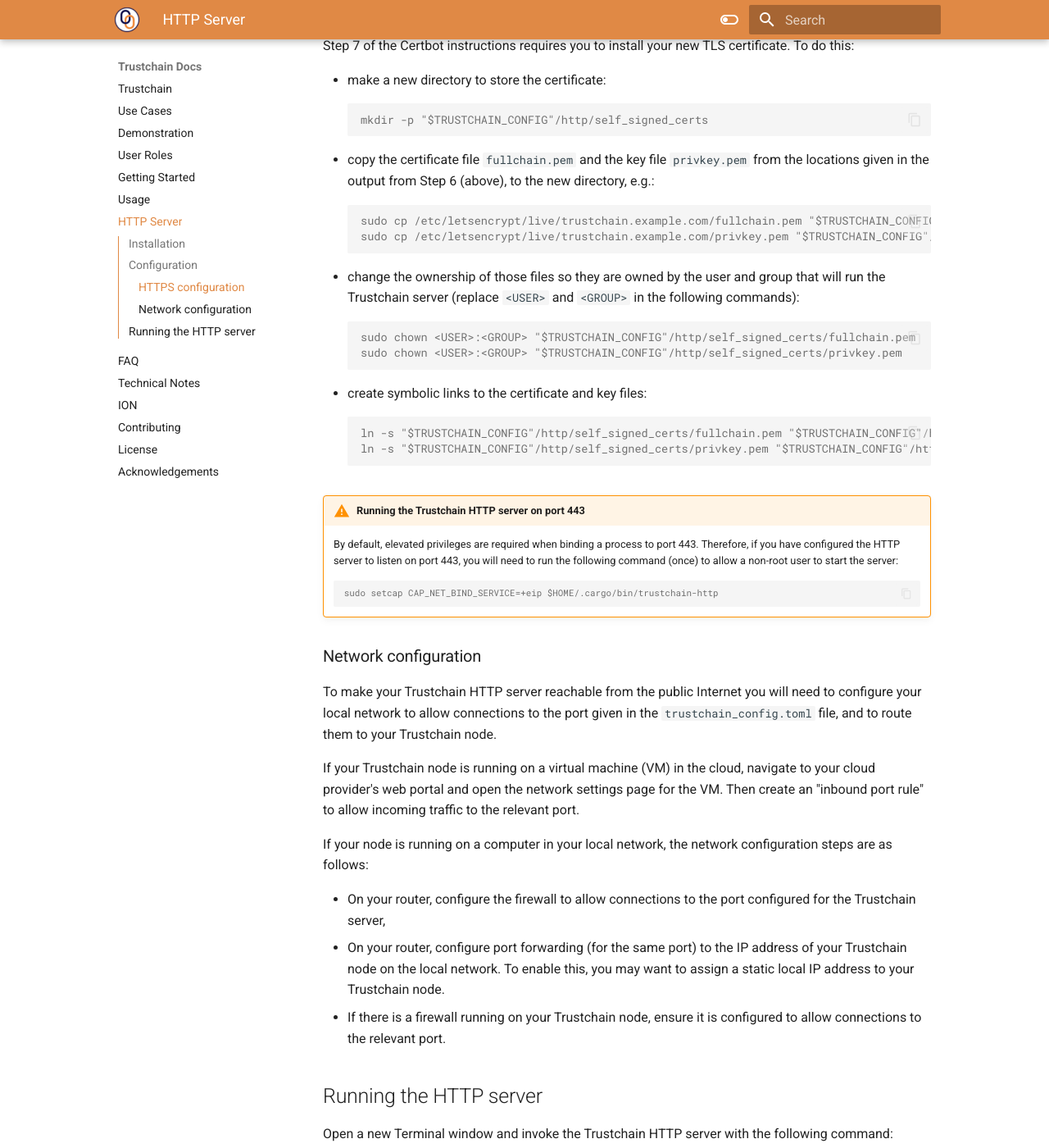
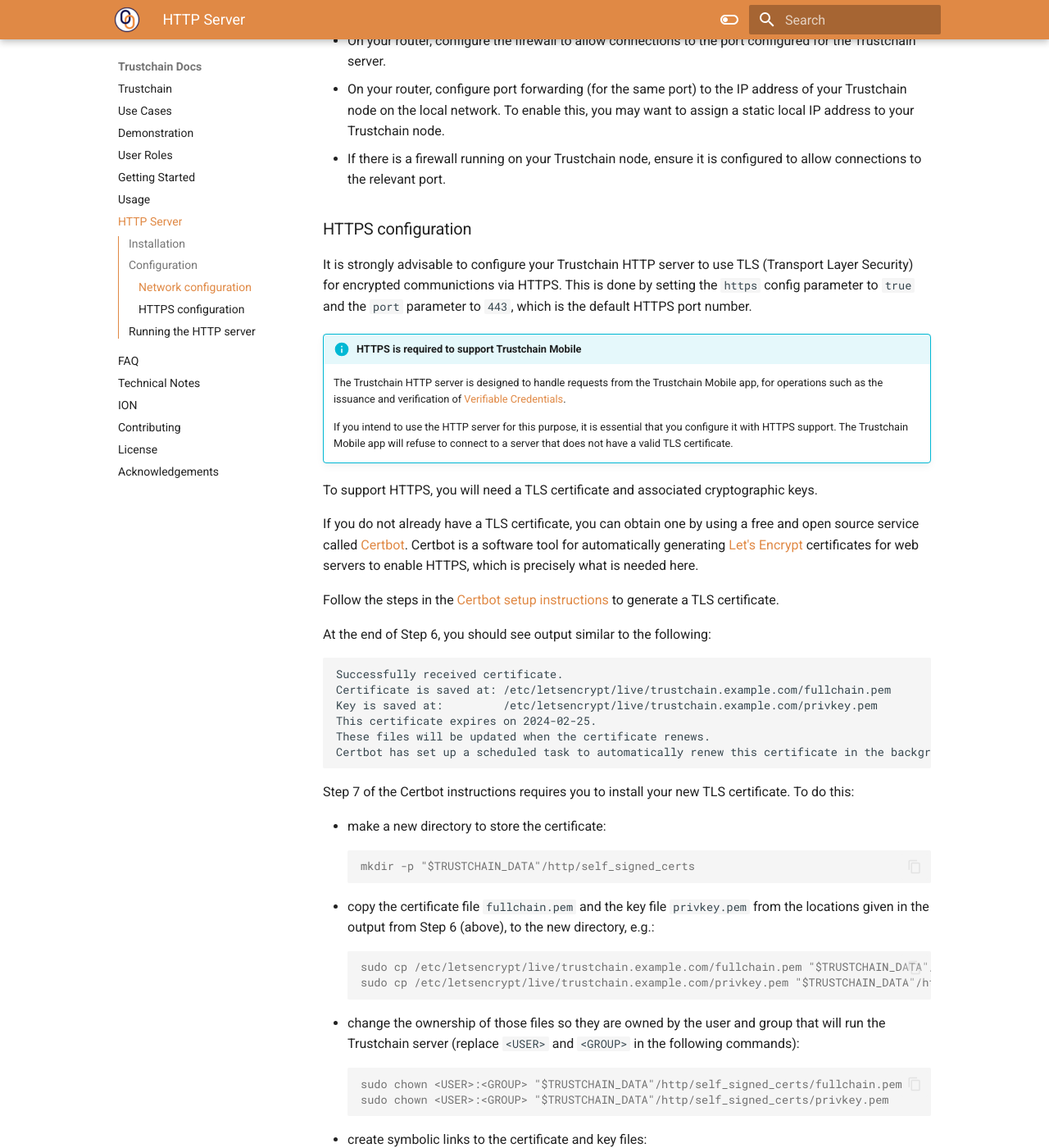
Before and after one commit to alan-turing-institute/trustchain, an MkDocs documentation site: the page built from docs/http-server.md, in a window 1280 px wide and 1400 px high, scrolled down 2065 px. Shown: the whole window at 82% size. Built offline with MkDocs 1.6.1 and Material for MkDocs 9.7.7, drawn with Linux system fonts in a browser that asks for light colours; nearby versions of some CDN libraries; library files that are not in the unit come from our copies; some of the changed text lies outside the part shown.

Commit message:
Improve docs for HTTP server & fix typos

````diff
--- a/docs/http-server.md
+++ b/docs/http-server.md
@@ -26,33 +26,54 @@
 
 - Set the `root_event_time` parameter to the integer root DID timestamp for your network (in Unix Time).
 - Set the `host_display` parameter to the fully qualified domain name of your Trustchain HTTP server.
+- Set the `host` parameter to the host address for the server. If you want the server to be accessible only on a local network, set this to `"127.0.0.1"` (localhost). If you want the server to be accessible from the Internet, set it to `"0.0.0.0"`. In this case, ensure both your router and server are protected by a properly configured firewall.
 - Set the `port` parameter to the port number on which your server will listen for HTTP requests.
 - Set the `https` parameter to either `true` or `false`, depending on whether your server will use TLS for encrypted communications.
 - If `https` is set to `true`, set the  `https_path` parameter to the directory containing the certificate and key necessary for accepting HTTPS connections. See the section on [HTTPS configuration](#https-configuration) for more details.
 - Set the `ion_host` parameter to the host name of your ION instance. If ION is running on the local machine, set this to the loopback address `"127.0.0.1"`.
 - Set the `ion_port` parameter to the port number of your ION instance. By default, ION listens on port `3000`.
-- If you intend to act as an issuer of digital credentials and you already have you own DID for this purpose, set it as the `server_did` parameter.
+- If you intend to use your server for credential verification and/or for dDID attestation (via the Trustchain challenge-response protocol), and you already have your own DID for this purpose, set it as the `server_did` parameter. If the server is only intended to respond to requests from the Trustchain Mobile app, e.g. for issuing verifiable credentials, this parameter is not required and can be omitted.
 
 !!! example "Example HTTP server configuration"
 
     After completing the above steps, the `[http]` section of `trustchain_config.toml` should look similar to the following example:
+
     ```bash
     [http]
-    root_event_time = 1697213008
-    host_display = "https://trustchain.example.com"
+    root_event_time = 1769521645
+    host_display = "<YOUR_SERVER_HOSTNAME>"
     port = 443
     https = true
     https_path = "~/.trustchain/http/self_signed_certs"
+    host = "0.0.0.0"
     ion_host = "127.0.0.1"
     ion_port = 3000
-    server_did = "did:ion:test:EiB4S2znMhXFMxLLuI6dSrcfn4uF1MLFGvMYTwRPRH_-eQ"
+    server_did = "<YOUR_SERVER_DID>"
     ```
+
+### Network configuration
+
+To make your Trustchain HTTP server reachable from the public Internet you will need to configure your local network to allow connections to the port given in the `trustchain_config.toml` file, and to route them to your Trustchain node.
+
+If your Trustchain node is running on a virtual machine (VM) in the cloud, navigate to your cloud provider's web portal and open the network settings page for the VM. Then create an "inbound port rule" to allow incoming traffic to the relevant port.
+
+If your node is running on a computer in your local network, the network configuration steps are as follows:
+
+- On your router, configure the firewall to allow connections to the port configured for the Trustchain server.
+- On your router, configure port forwarding (for the same port) to the IP address of your Trustchain node on the local network. To enable this, you may want to assign a static local IP address to your Trustchain node.
+- If there is a firewall running on your Trustchain node, ensure it is configured to allow connections to the relevant port.
 
 ### HTTPS configuration
 
 It is strongly advisable to configure your Trustchain HTTP server to use TLS (Transport Layer Security) for encrypted communictions via HTTPS. This is done by setting the `https` config parameter to `true` and the `port` parameter to `443`, which is the default HTTPS port number.
 
-In this case, you will need a TLS certificate and associated cryptographic keys.
+!!! info "HTTPS is required to support Trustchain Mobile"
+
+    The Trustchain HTTP server is designed to handle requests from the Trustchain Mobile app, for operations such as the issuance and verification of [Verifiable Credentials](https://www.w3.org/TR/vc-data-model-2.0/).
+
+    If you intend to use the HTTP server for this purpose, it is essential that you configure it with HTTPS support. The Trustchain Mobile app will refuse to connect to a server that does not have a valid TLS certificate.
+
+To support HTTPS, you will need a TLS certificate and associated cryptographic keys.
 
 If you do not already have a TLS certificate, you can obtain one by using a free and open source service called [Certbot](https://certbot.eff.org/). Certbot is a software tool for automatically generating [Let's Encrypt](https://letsencrypt.org/) certificates for web servers to enable HTTPS, which is precisely what is needed here.
 
@@ -72,22 +93,22 @@
 
 - make a new directory to store the certificate:
 ```console
-mkdir -p "$TRUSTCHAIN_CONFIG"/http/self_signed_certs
+mkdir -p "$TRUSTCHAIN_DATA"/http/self_signed_certs
 ```
 - copy the certificate file `fullchain.pem` and the key file `privkey.pem` from the locations given in the output from Step 6 (above), to the new directory, e.g.:
 ```console
-sudo cp /etc/letsencrypt/live/trustchain.example.com/fullchain.pem "$TRUSTCHAIN_CONFIG"/http/self_signed_certs
-sudo cp /etc/letsencrypt/live/trustchain.example.com/privkey.pem "$TRUSTCHAIN_CONFIG"/http/self_signed_certs
+sudo cp /etc/letsencrypt/live/trustchain.example.com/fullchain.pem "$TRUSTCHAIN_DATA"/http/self_signed_certs
+sudo cp /etc/letsencrypt/live/trustchain.example.com/privkey.pem "$TRUSTCHAIN_DATA"/http/self_signed_certs
 ```
 - change the ownership of those files so they are owned by the user and group that will run the Trustchain server (replace `<USER>` and `<GROUP>` in the following commands):
 ```console
-sudo chown <USER>:<GROUP> "$TRUSTCHAIN_CONFIG"/http/self_signed_certs/fullchain.pem
-sudo chown <USER>:<GROUP> "$TRUSTCHAIN_CONFIG"/http/self_signed_certs/privkey.pem
+sudo chown <USER>:<GROUP> "$TRUSTCHAIN_DATA"/http/self_signed_certs/fullchain.pem
+sudo chown <USER>:<GROUP> "$TRUSTCHAIN_DATA"/http/self_signed_certs/privkey.pem
 ```
 - create symbolic links to the certificate and key files:
 ```console
-ln -s "$TRUSTCHAIN_CONFIG"/http/self_signed_certs/fullchain.pem "$TRUSTCHAIN_CONFIG"/http/self_signed_certs/cert.pem
-ln -s "$TRUSTCHAIN_CONFIG"/http/self_signed_certs/privkey.pem "$TRUSTCHAIN_CONFIG"/http/self_signed_certs/key.pem
+ln -s "$TRUSTCHAIN_DATA"/http/self_signed_certs/fullchain.pem "$TRUSTCHAIN_DATA"/http/self_signed_certs/cert.pem
+ln -s "$TRUSTCHAIN_DATA"/http/self_signed_certs/privkey.pem "$TRUSTCHAIN_DATA"/http/self_signed_certs/key.pem
 ```
 
 !!! warning "Running the Trustchain HTTP server on port 443"
@@ -96,18 +117,6 @@
     ```console
     sudo setcap CAP_NET_BIND_SERVICE=+eip $HOME/.cargo/bin/trustchain-http
     ```
-
-### Network configuration
-
-To make your Trustchain HTTP server reachable from the public Internet you will need to configure your local network to allow connections to the port given in the `trustchain_config.toml` file, and to route them to your Trustchain node.
-
-If your Trustchain node is running on a virtual machine (VM) in the cloud, navigate to your cloud provider's web portal and open the network settings page for the VM. Then create an "inbound port rule" to allow incoming traffic to the relevant port.
-
-If your node is running on a computer in your local network, the network configuration steps are as follows:
-
-- On your router, configure the firewall to allow connections to the port configured for the Trustchain server,
-- On your router, configure port forwarding (for the same port) to the IP address of your Trustchain node on the local network. To enable this, you may want to assign a static local IP address to your Trustchain node.
-- If there is a firewall running on your Trustchain node, ensure it is configured to allow connections to the relevant port.
 
 ## Running the HTTP server
 
````
